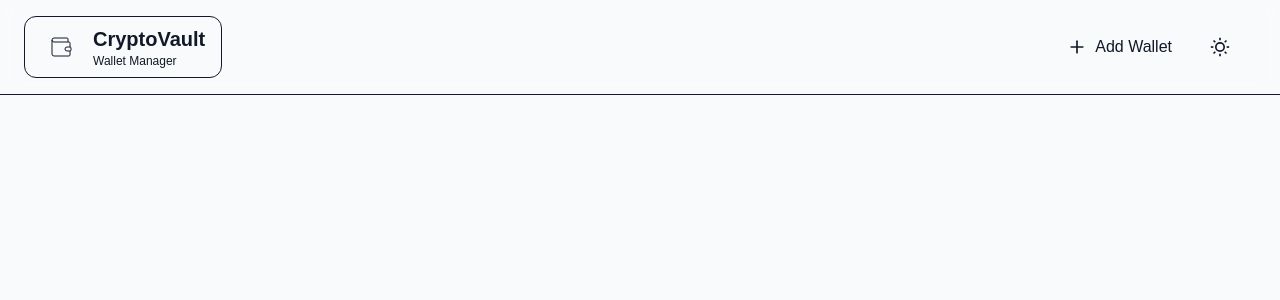
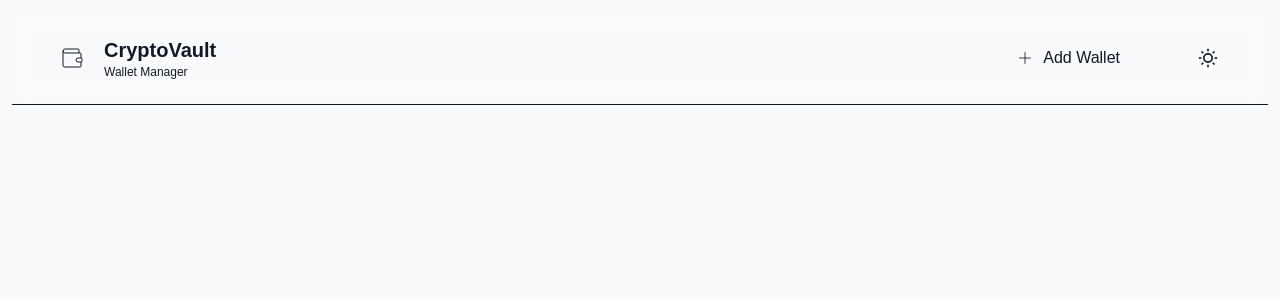
Before and after one commit to Hakoterba/react-crypt, a Next.js app: page / in a window 1280 px wide. Shown: the top 300 px of the page. Built offline with nearby package versions, Linux system fonts and the light colour scheme.

Commit message:
header terminé

```diff
--- a/app/page.tsx
+++ b/app/page.tsx
@@ -15,11 +15,11 @@ export default function Home() {
   return (
     <div className="flex items-center justify-center min-h-screen w-full">
 
-    <div className="min-h-screen bg-background w-full">
+    <div className="min-h-screen bg-background w-full p-3">
       <header className="w-full border-b border-border bg-card/50 backdrop-blur-sm sticky top-0 z-40">
         <div className="mx-auto max-w-7xl px-6 py-4 flex items-center justify-between">
 
-          <div className="flex items-center gap-3 px-4 py-2 rounded-xl border border-border bg-background/50">
+          <div className="flex items-center gap-3 px-4 py-2 rounded-xl bg-background/50">
             <div className="w-10 h-10 rounded-lg bg-primary flex items-center justify-center">
               <WalletIcon />
             </div>
@@ -29,12 +29,12 @@ export default function Home() {
             </div>
           </div>
 
-          <div className="flex items-center gap-3 px-4 py-2 rounded-xl bg-background/50">
+          <div className="flex items-center gap-3 px-4 py-2 rounded-xl">
             <Button
               label="Add Wallet"
               icon={<AddIcon />}
               handleClick={() => alert('Add Wallet Clicked')}
-              className="flex items-center gap-2 px-4 py-2 rounded-lg border border-border bg-primary text-primary-foreground font-medium hover:bg-primary/90 transition-colors"
+              className="flex items-center gap-2 mr-10 px-4 py-2 rounded-lg border border-border font-medium transition-colors"
             />
 
             <Button
--- a/app/src/styles/icons/AddIcon.tsx
+++ b/app/src/styles/icons/AddIcon.tsx
@@ -1,5 +1,5 @@
 import { SVGProps } from 'react';
 
 export const AddIcon = (props: SVGProps<SVGSVGElement>) => (
-    <svg xmlns="http://www.w3.org/2000/svg" width="18" height="18" viewBox="0 0 24 24" fill="none" stroke="currentColor" stroke-width="2" stroke-linecap="round" stroke-linejoin="round"><path d="M5 12h14"></path><path d="M12 5v14"></path></svg>
+    <svg xmlns="http://www.w3.org/2000/svg" width="18" height="18" viewBox="0 0 24 24" fill="none" stroke="currentColor"><path d="M5 12h14"></path><path d="M12 5v14"></path></svg>
 );
```
